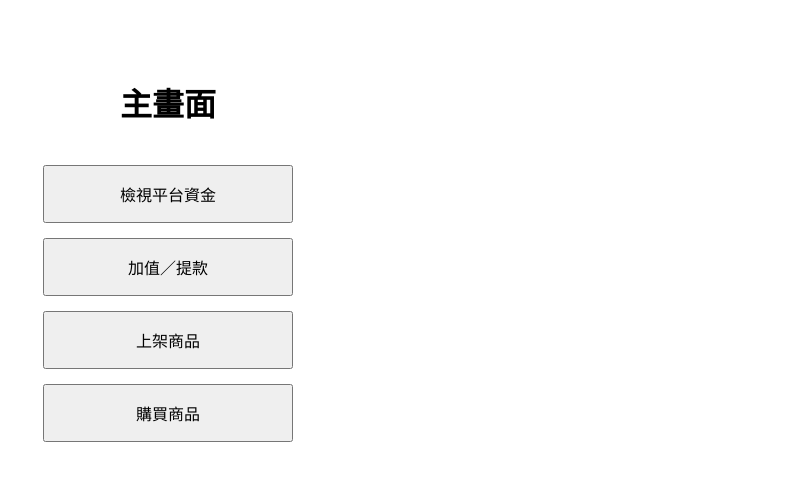
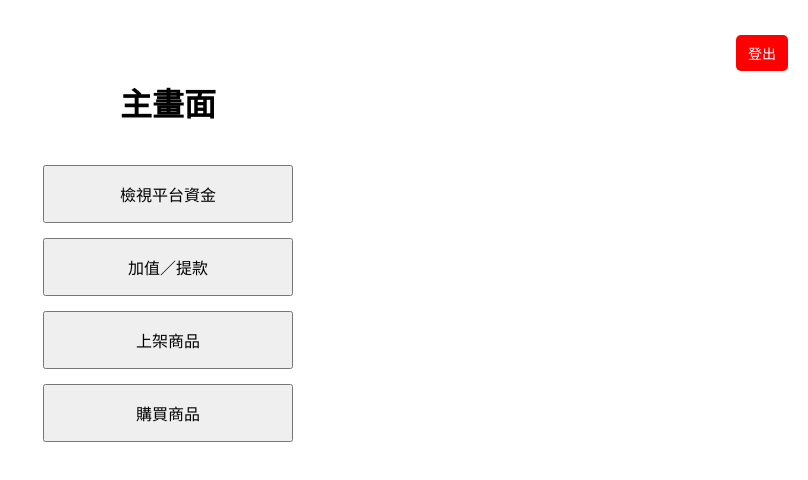
Before and after one commit to AlenLU24816/Fund-Management-Platform, a website: page public/main.html in a window 1280 px wide. Shown: the whole page, without its empty margins (472-1280 px from the left). Drawn offline with Linux system fonts and the light colour scheme.

Commit message:
新增登出功能

```diff
--- a/public/main.html
+++ b/public/main.html
@@ -19,11 +19,32 @@
       margin: 15px auto;
       font-size: 16px;
       cursor: pointer;
+      transition: transform 0.1s ease;
+    }
+    button:active {
+      transform: scale(0.95);
+    }
+
+
+    .logout-btn {
+      position: absolute;
+      top: 20px;
+      right: 20px;
+      background-color: red;
+      color: white;
+      font-size: 14px;
+      padding: 8px 12px;
+      border: none;
+      border-radius: 5px;
+      width: auto;
+      height: auto;
     }
   </style>
 </head>
 <body>
   <h1>主畫面</h1>
+
+  <button class="logout-btn" onclick="logout()">登出</button>
 
   <button onclick="goTo('view.html')">檢視平台資金</button>
   <button onclick="goTo('balance.html')">加值／提款</button>
@@ -33,6 +54,14 @@
   <script>
     const params = new URLSearchParams(window.location.search);
     const user = params.get('user');
+
+    function logout() {
+
+      const confirmLogout = confirm('確定要登出嗎？');
+      if (confirmLogout) {
+        window.location.href = '/login.html';
+      }
+    }
 
     function goTo(page) {
       if (!user) {
```
Also changed, not shown: 1 other file.
